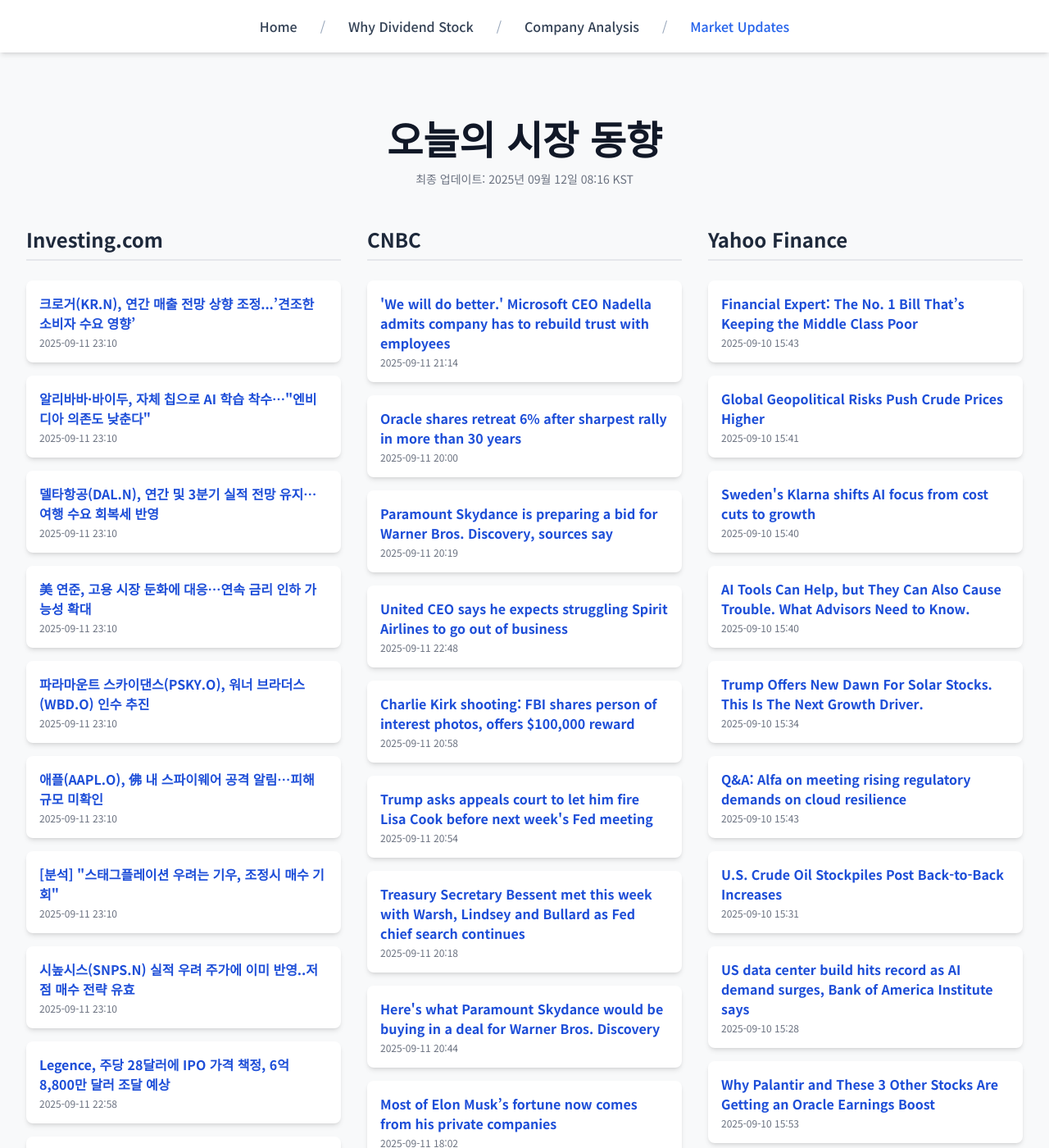
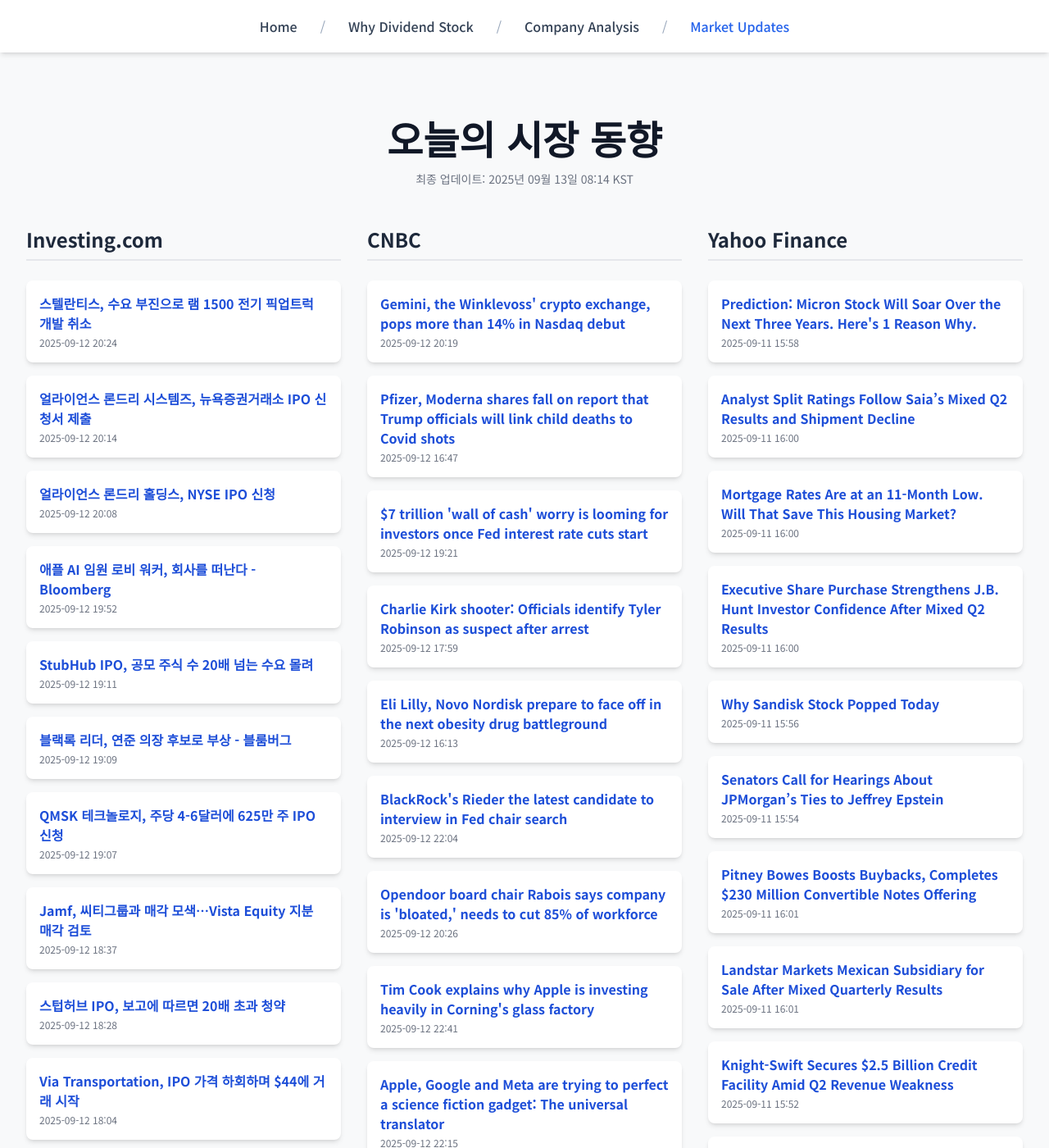
Before and after one commit to Kay-Hwang/my-company-analysis, a Jekyll site: the page built from market-updates.html, in a window 1280 px wide and 1400 px high. Shown: the whole window at 82% size. Built offline with Jekyll 4.4.1, drawn with Linux system fonts in a browser that asks for light colours; nearby versions of some CDN libraries; a script that is not in the unit is left out; some of the changed text lies outside the part shown.

Commit message:
Update daily data

```diff
--- a/_data/latest_data.json
+++ b/_data/latest_data.json
@@ -1,190 +1,190 @@
 {
-  "lastUpdated": "2025년 09월 12일 08:16 KST",
+  "lastUpdated": "2025년 09월 13일 08:14 KST",
   "news": {
     "investing": [
       {
-        "title": "크로거(KR.N), 연간 매출 전망 상향 조정...’견조한 소비자 수요 영향’",
-        "link": "https://kr.investing.com/news/stock-market-news/article-1629652",
-        "pubDate": "2025-09-11 23:10:52",
-        "summary": "크로거(KR.N), 연간 매출 전망 상향 조정...’견조한 소비자 수요 영향’"
+        "title": "스텔란티스, 수요 부진으로 램 1500 전기 픽업트럭 개발 취소",
+        "link": "https://kr.investing.com/news/stock-market-news/article-93CH-1630873",
+        "pubDate": "2025-09-12 20:24:50",
+        "summary": "스텔란티스, 수요 부진으로 램 1500 전기 픽업트럭 개발 취소"
       },
       {
-        "title": "알리바바·바이두, 자체 칩으로 AI 학습 착수…\"엔비디아 의존도 낮춘다\"",
-        "link": "https://kr.investing.com/news/stock-market-news/article-1629651",
-        "pubDate": "2025-09-11 23:10:52",
-        "summary": "알리바바·바이두, 자체 칩으로 AI 학습 착수…\"엔비디아 의존도 낮춘다\""
+        "title": "얼라이언스 론드리 시스템즈, 뉴욕증권거래소 IPO 신청서 제출",
+        "link": "https://kr.investing.com/news/stock-market-news/article-432SI-1630854",
+        "pubDate": "2025-09-12 20:14:05",
+        "summary": "얼라이언스 론드리 시스템즈, 뉴욕증권거래소 IPO 신청서 제출"
       },
       {
-        "title": "델타항공(DAL.N), 연간 및 3분기 실적 전망 유지…여행 수요 회복세 반영",
-        "link": "https://kr.investing.com/news/stock-market-news/article-1629650",
-        "pubDate": "2025-09-11 23:10:51",
-        "summary": "델타항공(DAL.N), 연간 및 3분기 실적 전망 유지…여행 수요 회복세 반영"
+        "title": "얼라이언스 론드리 홀딩스, NYSE IPO 신청",
+        "link": "https://kr.investing.com/news/stock-market-news/article-432SI-1630849",
+        "pubDate": "2025-09-12 20:08:04",
+        "summary": "얼라이언스 론드리 홀딩스, NYSE IPO 신청"
       },
       {
-        "title": "美 연준, 고용 시장 둔화에 대응…연속 금리 인하 가능성 확대",
-        "link": "https://kr.investing.com/news/stock-market-news/article-1629649",
-        "pubDate": "2025-09-11 23:10:50",
-        "summary": "美 연준, 고용 시장 둔화에 대응…연속 금리 인하 가능성 확대"
+        "title": "애플 AI 임원 로비 워커, 회사를 떠난다 - Bloomberg",
+        "link": "https://kr.investing.com/news/stock-market-news/article-93CH-1630827",
+        "pubDate": "2025-09-12 19:52:11",
+        "summary": "애플 AI 임원 로비 워커, 회사를 떠난다 - Bloomberg"
       },
       {
-        "title": "파라마운트 스카이댄스(PSKY.O), 워너 브라더스(WBD.O) 인수 추진",
-        "link": "https://kr.investing.com/news/stock-market-news/article-1629648",
-        "pubDate": "2025-09-11 23:10:50",
-        "summary": "파라마운트 스카이댄스(PSKY.O), 워너 브라더스(WBD.O) 인수 추진"
+        "title": "StubHub IPO, 공모 주식 수 20배 넘는 수요 몰려",
+        "link": "https://kr.investing.com/news/stock-market-news/article-93CH-1630822",
+        "pubDate": "2025-09-12 19:11:13",
+        "summary": "StubHub IPO, 공모 주식 수 20배 넘는 수요 몰려"
       },
       {
-        "title": "애플(AAPL.O), 佛 내 스파이웨어 공격 알림…피해 규모 미확인",
-        "link": "https://kr.investing.com/news/stock-market-news/article-1629647",
-        "pubDate": "2025-09-11 23:10:49",
-        "summary": "애플(AAPL.O), 佛 내 스파이웨어 공격 알림…피해 규모 미확인"
+        "title": "블랙록 리더, 연준 의장 후보로 부상 - 블룸버그",
+        "link": "https://kr.investing.com/news/stock-market-news/article-93CH-1630821",
+        "pubDate": "2025-09-12 19:09:11",
+        "summary": "블랙록 리더, 연준 의장 후보로 부상 - 블룸버그"
       },
       {
-        "title": "[분석] \"스태그플레이션 우려는 기우, 조정시 매수 기회\"",
-        "link": "https://kr.investing.com/news/stock-market-news/article-1629646",
-        "pubDate": "2025-09-11 23:10:48",
-        "summary": "[분석] \"스태그플레이션 우려는 기우, 조정시 매수 기회\""
+        "title": "QMSK 테크놀로지, 주당 4-6달러에 625만 주 IPO 신청",
+        "link": "https://kr.investing.com/news/stock-market-news/article-432SI-1630819",
+        "pubDate": "2025-09-12 19:07:04",
+        "summary": "QMSK 테크놀로지, 주당 4-6달러에 625만 주 IPO 신청"
       },
       {
-        "title": "시높시스(SNPS.N) 실적 우려 주가에 이미 반영..저점 매수 전략 유효",
-        "link": "https://kr.investing.com/news/stock-market-news/article-1629645",
-        "pubDate": "2025-09-11 23:10:48",
-        "summary": "시높시스(SNPS.N) 실적 우려 주가에 이미 반영..저점 매수 전략 유효"
+        "title": "Jamf, 씨티그룹과 매각 모색…Vista Equity 지분 매각 검토",
+        "link": "https://kr.investing.com/news/stock-market-news/article-93CH-1630808",
+        "pubDate": "2025-09-12 18:37:55",
+        "summary": "Jamf, 씨티그룹과 매각 모색…Vista Equity 지분 매각 검토"
       },
       {
-        "title": "Legence, 주당 28달러에 IPO 가격 책정, 6억 8,800만 달러 조달 예상",
-        "link": "https://kr.investing.com/news/stock-market-news/article-432SI-1629637",
-        "pubDate": "2025-09-11 22:58:08",
-        "summary": "Legence, 주당 28달러에 IPO 가격 책정, 6억 8,800만 달러 조달 예상"
+        "title": "스텁허브 IPO, 보고에 따르면 20배 초과 청약",
+        "link": "https://kr.investing.com/news/stock-market-news/article-432SI-1630806",
+        "pubDate": "2025-09-12 18:28:09",
+        "summary": "스텁허브 IPO, 보고에 따르면 20배 초과 청약"
       },
       {
-        "title": "[개장] 뉴욕증시, 엇갈린 고용과 물가에도 최고치 경신..테슬라 6%↑",
-        "link": "https://kr.investing.com/news/stock-market-news/article-1629624",
-        "pubDate": "2025-09-11 22:40:46",
-        "summary": "[개장] 뉴욕증시, 엇갈린 고용과 물가에도 최고치 경신..테슬라 6%↑"
+        "title": "Via Transportation, IPO 가격 하회하며 $44에 거래 시작",
+        "link": "https://kr.investing.com/news/stock-market-news/article-432SI-1630800",
+        "pubDate": "2025-09-12 18:04:08",
+        "summary": "Via Transportation, IPO 가격 하회하며 $44에 거래 시작"
       }
     ],
     "cnbc": [
       {
-        "title": "'We will do better.' Microsoft CEO Nadella admits company has to rebuild trust with employees",
-        "link": "https://www.cnbc.com/2025/09/11/microsoft-ceo-nadella-says-company-must-rebuild-trust-with-employees.html",
-        "pubDate": "Thu, 11 Sep 2025 21:14:14 GMT",
-        "summary": "Microsoft CEO Satya Nadella told employees on Thursday that the company has work to do to smooth relations with employees after layoffs."
+        "title": "Gemini, the Winklevoss' crypto exchange, pops more than 14% in Nasdaq debut",
+        "link": "https://www.cnbc.com/2025/09/12/gemini-the-winklevoss-crypto-exchange-pops-in-nasdaq-debut.html",
+        "pubDate": "Fri, 12 Sep 2025 20:19:17 GMT",
+        "summary": "Shares of Gemini Space Station rallied Friday after the exchange operator raised $425 million in an initial public offering."
       },
       {
-        "title": "Oracle shares retreat 6% after sharpest rally in more than 30 years",
-        "link": "https://www.cnbc.com/2025/09/11/oracle-shares-slide-7percent-openai.html",
-        "pubDate": "Thu, 11 Sep 2025 20:00:43 GMT",
-        "summary": "One analyst fretted that much of Oracle's planned business expansion comes from a single client: OpenAI."
+        "title": "Pfizer, Moderna shares fall on report that Trump officials will link child deaths to Covid shots",
+        "link": "https://www.cnbc.com/2025/09/12/pfizer-moderna-shares-fall-on-trump-child-covid-shot-report.html",
+        "pubDate": "Fri, 12 Sep 2025 16:47:10 GMT",
+        "summary": "The report says officials plan to include the claim in a presentation next week to a key vaccine panel that advises the CDC on shot access and coverage."
       },
       {
-        "title": "Paramount Skydance is preparing a bid for Warner Bros. Discovery, sources say",
-        "link": "https://www.cnbc.com/2025/09/11/warner-bros-discovery-paramount-skydance-bid.html",
-        "pubDate": "Thu, 11 Sep 2025 20:19:00 GMT",
-        "summary": "The Wall Street Journal reported the recently merged Paramount Skydance was preparing a takeover bid for the entirety of WBD."
+        "title": "$7 trillion 'wall of cash' worry is looming for investors once Fed interest rate cuts start",
+        "link": "https://www.cnbc.com/2025/09/12/7-trillion-cash-money-market-yields-fed-interest-rate-cuts.html",
+        "pubDate": "Fri, 12 Sep 2025 19:21:19 GMT",
+        "summary": "Trillions of dollars are parked in money market funds due to years of high rates, but with the Fed poised to cut, portfolio moves will need to be made."
       },
       {
-        "title": "United CEO says he expects struggling Spirit Airlines to go out of business",
-        "link": "https://www.cnbc.com/2025/09/11/united-ceo-predicts-struggling-spirit-airlines-will-go-out-of-business.html",
-        "pubDate": "Thu, 11 Sep 2025 22:48:42 GMT",
-        "summary": "United CEO Scott Kirby said that the discount airline model is over."
+        "title": "Charlie Kirk shooter: Officials identify Tyler Robinson as suspect after arrest",
+        "link": "https://www.cnbc.com/2025/09/12/trump-charlie-kirk-shooter-suspect.html",
+        "pubDate": "Fri, 12 Sep 2025 17:59:51 GMT",
+        "summary": "Kirk, an ally of President Donald Trump, was shot during an event at Utah Valley University, kicking off a multi-day manhunt."
       },
       {
-        "title": "Charlie Kirk shooting: FBI shares person of interest photos, offers $100,000 reward",
-        "link": "https://www.cnbc.com/2025/09/11/charlie-kirk-shooter-manhunt-trump.html",
-        "pubDate": "Thu, 11 Sep 2025 20:58:17 GMT",
-        "summary": "Kirk, a close ally of President Donald Trump, was killed by a gunman during a political event at Utah Valley University in Orem."
+        "title": "Eli Lilly, Novo Nordisk prepare to face off in the next obesity drug battleground",
+        "link": "https://www.cnbc.com/2025/09/12/obesity-pills-from-eli-lilly-novo-nordisk-near-us-launch.html",
+        "pubDate": "Fri, 12 Sep 2025 16:13:59 GMT",
+        "summary": "Eli Lilly and Novo Nordisk are preparing to take their rivalry to the next frontier of weight-loss medication: pills."
       },
       {
-        "title": "Trump asks appeals court to let him fire Lisa Cook before next week's Fed meeting",
-        "link": "https://www.cnbc.com/2025/09/11/trump-lisa-cook-fed-lawsuit-fomc.html",
-        "pubDate": "Thu, 11 Sep 2025 20:54:21 GMT",
-        "summary": "Trump wants the Fed to slash rates in order to spur economic growth and reduce the cost of paying the nation's debts."
+        "title": "BlackRock's Rieder the latest candidate to interview in Fed chair search",
+        "link": "https://www.cnbc.com/2025/09/12/blackrocks-rieder-the-latest-candidate-to-interview-in-fed-chair-search.html",
+        "pubDate": "Fri, 12 Sep 2025 22:04:34 GMT",
+        "summary": "The White House search for the next Federal Reserve chair continues to twist and turn."
       },
       {
-        "title": "Treasury Secretary Bessent met this week with Warsh, Lindsey and Bullard as Fed chief search continues",
-        "link": "https://www.cnbc.com/2025/09/11/bessent-warsh-lindsey-bullard-fed-chief-search.html",
-        "pubDate": "Thu, 11 Sep 2025 20:18:17 GMT",
-        "summary": "The search for the next Federal Reserve chair is continuing, with Bessent taking point in meeting with several candidates."
+        "title": "Opendoor board chair Rabois says company is 'bloated,' needs to cut 85% of workforce",
+        "link": "https://www.cnbc.com/2025/09/12/opendoors-keith-rabois-company-needs-to-cut-85percent-of-its-workforce.html",
+        "pubDate": "Fri, 12 Sep 2025 20:26:14 GMT",
+        "summary": "Keith Rabois was named chairman of Opendoor this week and the company, which he co-founded, hired former Shopify executive Kaz Nejatian as its new CEO."
       },
       {
-        "title": "Here's what Paramount Skydance would be buying in a deal for Warner Bros. Discovery",
-        "link": "https://www.cnbc.com/2025/09/11/paramount-skydance-warner-bros-discovery-bid-content.html",
-        "pubDate": "Thu, 11 Sep 2025 20:44:49 GMT",
-        "summary": "Paramount Skydance CEO and Chairman David Ellison could buy Warner Bros. Discovery and add major TV and film franchises as well as sports rights to his empire."
+        "title": "Tim Cook explains why Apple is investing heavily in Corning's glass factory",
+        "link": "https://www.cnbc.com/2025/09/12/tim-cook-explains-why-apple-is-investing-heavily-in-cornings-glass-factory.html",
+        "pubDate": "Fri, 12 Sep 2025 22:41:08 GMT",
+        "summary": "Apple CEO Tim Cook told CNBC's Jim Cramer why his company is investing $2.5 billion to manufacture glass in Corning's Kentucky factory."
       },
       {
-        "title": "Most of Elon Musk’s fortune now comes from his private companies",
-        "link": "https://www.cnbc.com/2025/09/11/elon-musk-fortune-private-companies.html",
-        "pubDate": "Thu, 11 Sep 2025 18:02:53 GMT",
-        "summary": "Together, Musk's stake in xAI and SpaceX are now worth nearly twice as much as his Tesla shares."
+        "title": "Apple, Google and Meta are trying to perfect a science fiction gadget: The universal translator",
+        "link": "https://www.cnbc.com/2025/09/12/apple-google-meta-universal-translator.html",
+        "pubDate": "Fri, 12 Sep 2025 22:15:43 GMT",
+        "summary": "Apple, Google and Meta are capitalizing on advancements in AI to bring new translation features to their latest hardware devices."
       },
       {
-        "title": "Adobe's stock gains on earnings, revenue beat",
-        "link": "https://www.cnbc.com/2025/09/11/adobe-adbe-q3-2025-earnings-report.html",
-        "pubDate": "Thu, 11 Sep 2025 23:15:49 GMT",
-        "summary": "Adobe shares have dropped this year, badly underperforming the broader market."
+        "title": "Joby and Archer join FAA's eVTOL pilot testing program",
+        "link": "https://www.cnbc.com/2025/09/12/joby-archer-evtol-testing-faa.html",
+        "pubDate": "Fri, 12 Sep 2025 17:52:52 GMT",
+        "summary": "The Federal Aviation Administration announced an air taxi pilot program on Friday, two months after President Donald Trump's executive order."
       }
     ],
     "yahoo": [
       {
-        "title": "Financial Expert: The No. 1 Bill That’s Keeping the Middle Class Poor",
-        "link": "https://finance.yahoo.com/news/financial-expert-no-1-bill-154308095.html",
-        "pubDate": "2025-09-10T15:43:08Z",
-        "summary": "Financial Expert: The No. 1 Bill That’s Keeping the Middle Class Poor"
+        "title": "Prediction: Micron Stock Will Soar Over the Next Three Years. Here's 1 Reason Why.",
+        "link": "https://finance.yahoo.com/news/prediction-micron-stock-soar-over-155855135.html",
+        "pubDate": "2025-09-11T15:58:55Z",
+        "summary": "Prediction: Micron Stock Will Soar Over the Next Three Years. Here's 1 Reason Why."
       },
       {
-        "title": "Global Geopolitical Risks Push Crude Prices Higher",
-        "link": "https://finance.yahoo.com/news/global-geopolitical-risks-push-crude-154148163.html",
-        "pubDate": "2025-09-10T15:41:48Z",
-        "summary": "Global Geopolitical Risks Push Crude Prices Higher"
+        "title": "Analyst Split Ratings Follow Saia’s Mixed Q2 Results and Shipment Decline",
+        "link": "https://finance.yahoo.com/news/analyst-split-ratings-saia-mixed-160017271.html",
+        "pubDate": "2025-09-11T16:00:17Z",
+        "summary": "Analyst Split Ratings Follow Saia’s Mixed Q2 Results and Shipment Decline"
       },
       {
-        "title": "Sweden's Klarna shifts AI focus from cost cuts to growth",
-        "link": "https://finance.yahoo.com/news/europes-ai-poster-child-klarna-154000545.html",
-        "pubDate": "2025-09-10T15:40:00Z",
-        "summary": "Sweden's Klarna shifts AI focus from cost cuts to growth"
+        "title": "Mortgage Rates Are at an 11-Month Low. Will That Save This Housing Market?",
+        "link": "https://www.wsj.com/economy/housing/mortgage-rates-are-at-an-11-month-low-will-that-be-enough-to-save-this-housing-market-84dbc248?siteid=yhoof2&yptr=yahoo",
+        "pubDate": "2025-09-11T16:00:00Z",
+        "summary": "Mortgage Rates Are at an 11-Month Low. Will That Save This Housing Market?"
       },
       {
-        "title": "AI Tools Can Help, but They Can Also Cause Trouble. What Advisors Need to Know.",
-        "link": "https://www.barrons.com/advisor/articles/ai-tools-financial-advisors-df472cea?siteid=yhoof2&yptr=yahoo",
-        "pubDate": "2025-09-10T15:40:00Z",
-        "summary": "AI Tools Can Help, but They Can Also Cause Trouble. What Advisors Need to Know."
+        "title": "Executive Share Purchase Strengthens J.B. Hunt Investor Confidence After Mixed Q2 Results",
+        "link": "https://finance.yahoo.com/news/executive-share-purchase-strengthens-j-160045239.html",
+        "pubDate": "2025-09-11T16:00:45Z",
+        "summary": "Executive Share Purchase Strengthens J.B. Hunt Investor Confidence After Mixed Q2 Results"
       },
       {
-        "title": "Trump Offers New Dawn For Solar Stocks. This Is The Next Growth Driver.",
-        "link": "https://www.investors.com/news/solar-stocks-trump-guidance-next-growth-driver/?src=A00220&yptr=yahoo",
-        "pubDate": "2025-09-10T15:34:28Z",
-        "summary": "Trump Offers New Dawn For Solar Stocks. This Is The Next Growth Driver."
+        "title": "Why Sandisk Stock Popped Today",
+        "link": "https://finance.yahoo.com/news/why-sandisk-stock-popped-today-155655263.html",
+        "pubDate": "2025-09-11T15:56:55Z",
+        "summary": "Why Sandisk Stock Popped Today"
       },
       {
-        "title": "Q&A: Alfa on meeting rising regulatory demands on cloud resilience",
-        "link": "https://finance.yahoo.com/news/q-alfa-meeting-rising-regulatory-154334937.html",
-        "pubDate": "2025-09-10T15:43:34Z",
-        "summary": "Q&A: Alfa on meeting rising regulatory demands on cloud resilience"
+        "title": "Senators Call for Hearings About JPMorgan’s Ties to Jeffrey Epstein",
+        "link": "https://www.wsj.com/finance/senators-call-for-hearings-about-jpmorgans-ties-to-jeffrey-epstein-988fe58c?siteid=yhoof2&yptr=yahoo",
+        "pubDate": "2025-09-11T15:54:00Z",
+        "summary": "Senators Call for Hearings About JPMorgan’s Ties to Jeffrey Epstein"
       },
       {
-        "title": "U.S. Crude Oil Stockpiles Post Back-to-Back Increases",
-        "link": "https://www.wsj.com/business/energy-oil/u-s-crude-oil-stockpiles-post-back-to-back-increases-5256a5d3?siteid=yhoof2&yptr=yahoo",
-        "pubDate": "2025-09-10T15:31:00Z",
-        "summary": "U.S. Crude Oil Stockpiles Post Back-to-Back Increases"
+        "title": "Pitney Bowes Boosts Buybacks, Completes $230 Million Convertible Notes Offering",
+        "link": "https://finance.yahoo.com/news/pitney-bowes-boosts-buybacks-completes-160105953.html",
+        "pubDate": "2025-09-11T16:01:05Z",
+        "summary": "Pitney Bowes Boosts Buybacks, Completes $230 Million Convertible Notes Offering"
       },
       {
-        "title": "US data center build hits record as AI demand surges, Bank of America Institute says",
-        "link": "https://finance.yahoo.com/news/us-data-center-build-hits-152856787.html",
-        "pubDate": "2025-09-10T15:28:56Z",
-        "summary": "US data center build hits record as AI demand surges, Bank of America Institute says"
+        "title": "Landstar Markets Mexican Subsidiary for Sale After Mixed Quarterly Results",
+        "link": "https://finance.yahoo.com/news/landstar-markets-mexican-subsidiary-sale-160132556.html",
+        "pubDate": "2025-09-11T16:01:32Z",
+        "summary": "Landstar Markets Mexican Subsidiary for Sale After Mixed Quarterly Results"
       },
       {
-        "title": "Why Palantir and These 3 Other Stocks Are Getting an Oracle Earnings Boost",
-        "link": "https://www.barrons.com/articles/palantir-coreweave-amd-stock-oracle-boost-bcf6a8f3?siteid=yhoof2&yptr=yahoo",
-        "pubDate": "2025-09-10T15:53:00Z",
-        "summary": "Why Palantir and These 3 Other Stocks Are Getting an Oracle Earnings Boost"
+        "title": "Knight-Swift Secures $2.5 Billion Credit Facility Amid Q2 Revenue Weakness",
+        "link": "https://finance.yahoo.com/news/knight-swift-secures-2-5-155240641.html",
+        "pubDate": "2025-09-11T15:52:40Z",
+        "summary": "Knight-Swift Secures $2.5 Billion Credit Facility Amid Q2 Revenue Weakness"
       },
       {
-        "title": "Analyst Report: Perrigo Company PLC",
-        "link": "https://finance.yahoo.com/research/reports/ARGUS_3611_AnalystReport_1757611027000?yptr=yahoo&ncid=yahooproperties_plusresear_nm5q6ze1cei",
-        "pubDate": "2025-09-11T17:17:07Z",
-        "summary": "Analyst Report: Perrigo Company PLC"
+        "title": "JPMorgan warns S&P 500’s rejection is a ‘blow’ to crypto treasuries",
+        "link": "https://finance.yahoo.com/news/jpmorgan-warns-p-500-rejection-160130771.html",
+        "pubDate": "2025-09-11T16:01:30Z",
+        "summary": "JPMorgan warns S&P 500’s rejection is a ‘blow’ to crypto treasuries"
       }
     ]
   }
```
